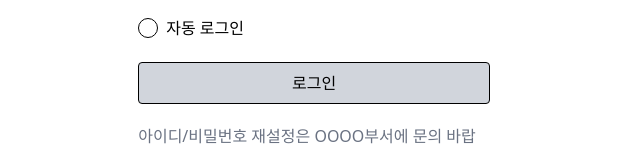
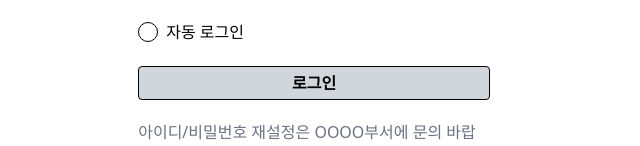
Before and after one commit to lineinc-dev-team/erp-front, a Next.js app: page / in a window 1280 px wide. Shown: the part 397-543 px from the top of the page, without its empty margins (317-957 px from the left). Built offline with nearby package versions, Linux system fonts and the light colour scheme.

Commit message:
fix: 공통 버튼 패딩 값 수정

```diff
--- a/src/components/common/Button.tsx
+++ b/src/components/common/Button.tsx
@@ -18,7 +18,7 @@ export default function CommonButton({
   className,
   type = 'button',
 }: CommonButtonProps) {
-  const baseStyle = 'px-4 py-2 rounded cursor-pointer border border-black font-medium transition'
+  const baseStyle = 'px-4 py-1 rounded cursor-pointer border border-black font-bold transition'
 
   const variants = {
     reset: 'bg-white text-black hover:bg-white-700 disabled:opacity-50',
```
